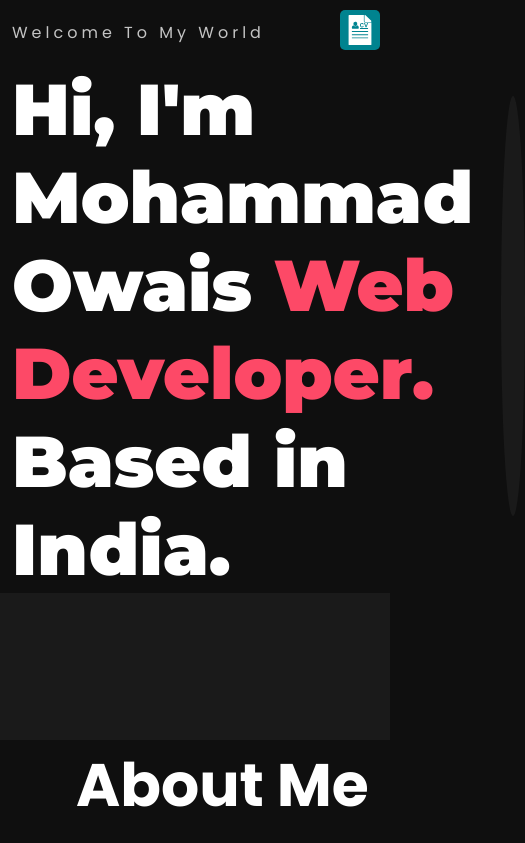
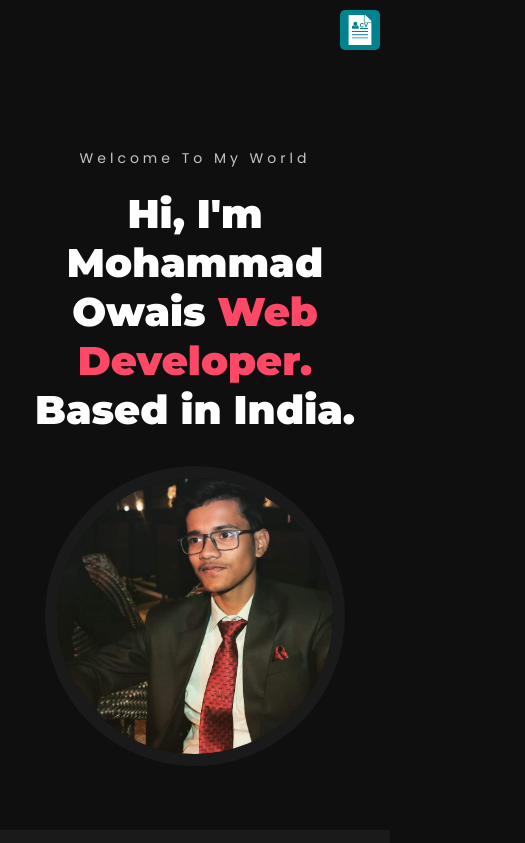
Before and after one commit to Owais979/Portfolio, a plain HTML site: page index.html in a window 390 px wide. Shown: the top 843 px of the page, 525 px wide, since content can reach past the window. Drawn offline with Linux system fonts and the light colour scheme.

Commit message:
Update style.css

```diff
--- a/style.css
+++ b/style.css
@@ -9,7 +9,7 @@
     --text-color: hsl(0, 0%, 77%);
     --body-color: hsl(0, 0%, 6%);
     --container-color: hsl(0, 0%, 10%);
-    --border-color: hsl(0, 0%, 100%, 0.2);
+    --border-color: hsla(0, 0%, 100%, 0.2);
 
     --body-font: 'Poppins', sans-serif;
     --second-font: 'Montserrat', sans-serif;
@@ -37,16 +37,6 @@
     --z-fixed: 100;
 }
 
-@media  screen and (max-width: 992px) {
-    :root{
-        --h2-font-size: ;
-        --h3-font-size: ;
-        --normal-font-size: ;
-        --small-font-size: ;
-        --smaller-font-size: ;
-    }
-}
-
 *{
     margin: 0;
     padding: 0;
@@ -60,7 +50,6 @@ body{
     font-family: var(--body-font);
     font-size: var(--normal-font-size);
     font-weight: var(--wieght-300);
-
     background-color: var(--body-color);
 }
 
@@ -84,7 +73,7 @@ p{
 }
 
 img{
-    max-width: 100%;
+    max-width: 90%;
 }
 
 textarea,
@@ -94,12 +83,11 @@ input{
     outline: none;
 }
 
-
 .container{
     max-width: 1260px;
     background-color: var(--body-color);
     margin-inline: auto;
-    padding-inline: .75rem;
+    padding-inline: 0.75rem;
     margin-top: 5%;
 }
 
@@ -115,14 +103,13 @@ input{
 .section__title{
     font-size: var(--h1-font-size);
     margin-bottom: 1rem;
-    display: flexbox;
+    display: flex;
     justify-content: center;
     align-items: center;
 }
 
-
 .home{
-    padding-block: 16rem, 9rem;
+    padding-block: 16rem 9rem;
 }
 
 .home__container{
@@ -152,7 +139,7 @@ input{
     width: 420px;
     height: 420px;
     border-radius: 50%;
-    border: 0.75rem, solid, var(--container-color);
+    border: 0.75rem solid var(--container-color);
     margin-left: auto;
 }
 
@@ -228,7 +215,6 @@ input{
     display: block;
 }
 
-
 .portfolio{
     background-color: var(--container-color);
 }
@@ -264,11 +250,71 @@ footer {
     position: fixed;
     top: 10px;
     right: 10px;
-    width: 40px; /* Adjust size */
-    height: 40px; /* Adjust size */
+    width: 40px;
+    height: 40px;
+}
+
+.fixed-icon svg {
+    width: 100%;
+    height: 100%;
+}
+
+@media screen and (max-width: 992px) {
+  :root {
+    --big-font-size: 3.5rem;
+    --h1-font-size: 3rem;
+    --h2-font-size: 1.5rem;
+    --h3-font-size: 1.25rem;
+    --normal-font-size: 1rem;
+    --small-font-size: 0.875rem;
+    --smaller-font-size: 0.75rem;
   }
 
-  .fixed-icon svg {
-    width: 100%;
-    height: 100%;
+  .home__container,
+  .about__container {
+    grid-template-columns: 1fr;
+    text-align: center;
+    gap: 2rem;
   }
+
+  .home__img {
+    width: 300px;
+    height: 300px;
+    margin: 0 auto;
+  }
+
+  .about__img {
+    width: 80%;
+    margin: 0 auto;
+  }
+
+  .tabs__btns {
+    flex-direction: column;
+    align-items: center;
+  }
+
+  .portfolio__container {
+    grid-template-columns: 1fr;
+  }
+
+  .container {
+    padding-inline: 1rem;
+  }
+}
+
+@media screen and (max-width: 600px) {
+  .section {
+    padding-block: 4rem;
+  }
+
+  .home {
+    padding-block: 8rem 4rem;
+  }
+
+  .home__title {
+    font-size: 2.5rem;
+  }
+  .section__title{
+    font-size: 1.5rem;
+  }
+}
```
